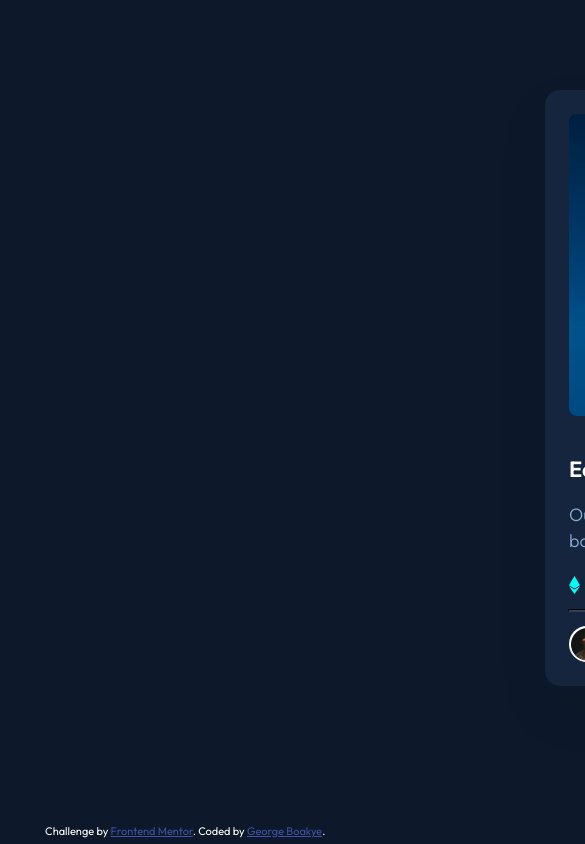
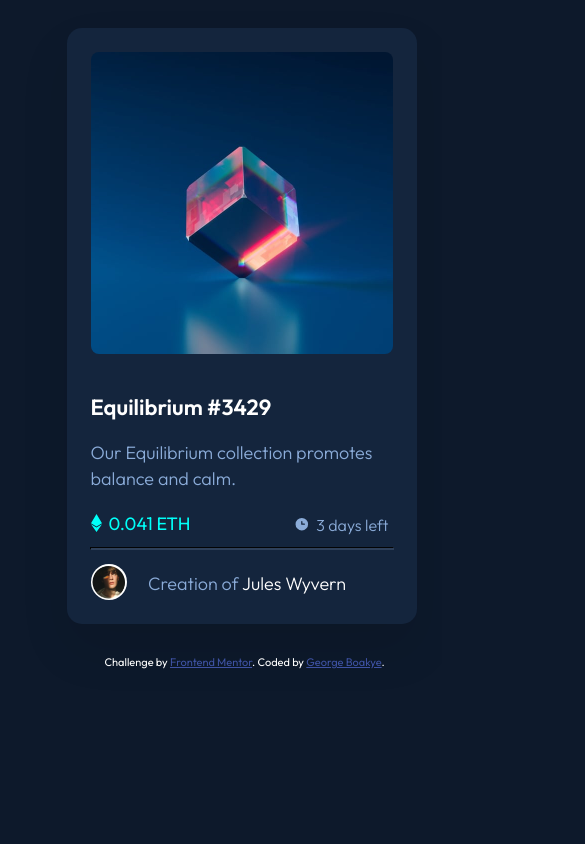
Before and after one commit to George-Boakye/nft-preview-card-component-main, a plain HTML site: page index.html in a window 390 px wide. Shown: the top 844 px of the page, 585 px wide, since content can reach past the window. Drawn offline with Linux system fonts and the light colour scheme.

Commit message:
built layout for other screen devices

```diff
--- a/index.html
+++ b/index.html
@@ -15,12 +15,10 @@
   <div class="container">
     <div class="card_image">
       <img src="./images/image-equilibrium.jpg" alt="" >
-      <!-- <img class="eye" src="./images/icon-view.svg" alt=""> -->
     </div>
     <h1> Equilibrium #3429 </h1>
     <p class="paragraph1">Our Equilibrium collection promotes balance and calm.</p>
-
-    <div class= group3>
+    <div class= card_mediumSection>
       <div class="card_price">
         <img src="./images/icon-ethereum.svg" alt="">
         <p id="ethereum">0.041 ETH</p>
@@ -36,9 +34,7 @@
       <div class="author">
         <p>Creation of <span>Jules Wyvern</span> </p>
       </div>
-
     </div>
-
   </div>
   <div class="attribution">
     Challenge by <a href="https://www.frontendmentor.io?ref=challenge" target="_blank">Frontend Mentor</a>.
--- a/style.css
+++ b/style.css
@@ -66,7 +66,7 @@ body{
     bottom: 45.3%;
     border-radius: 8px;
   }
-  .group3{
+  .card_mediumSection{
     height: 20px;
     width: 301px;
     position: absolute;
@@ -210,23 +210,27 @@ body{
      text-align: center;
      bottom: 0;
      right: 5%;
-     left: 0%;
+     left: 0;
      }
   .attribution a { color: hsl(228, 45%, 44%); }
 
 
-  @media screen and (max-width: 375px){
+  @media only screen and (max-width: 767px){
     body{
+      position: relative;
+      width: 375px;
+      height: 667px;
+      Top : 0;
+      Left : 15%;
+      border-radius: 0px;
+    }
+    .container{
+      height: 596px;
+      width: 350px;
       position: absolute;
       left: 0%;
-      top: -450px;
-      border-radius: 0px;
-      background: #1c59bb;
-    }
-    .container{
-      float: left;
-      width: 327px;
+      top: 3%;
+      border-radius: 15px;
 
     }
-
   }
```
Also changed, not shown: 1 other file.
